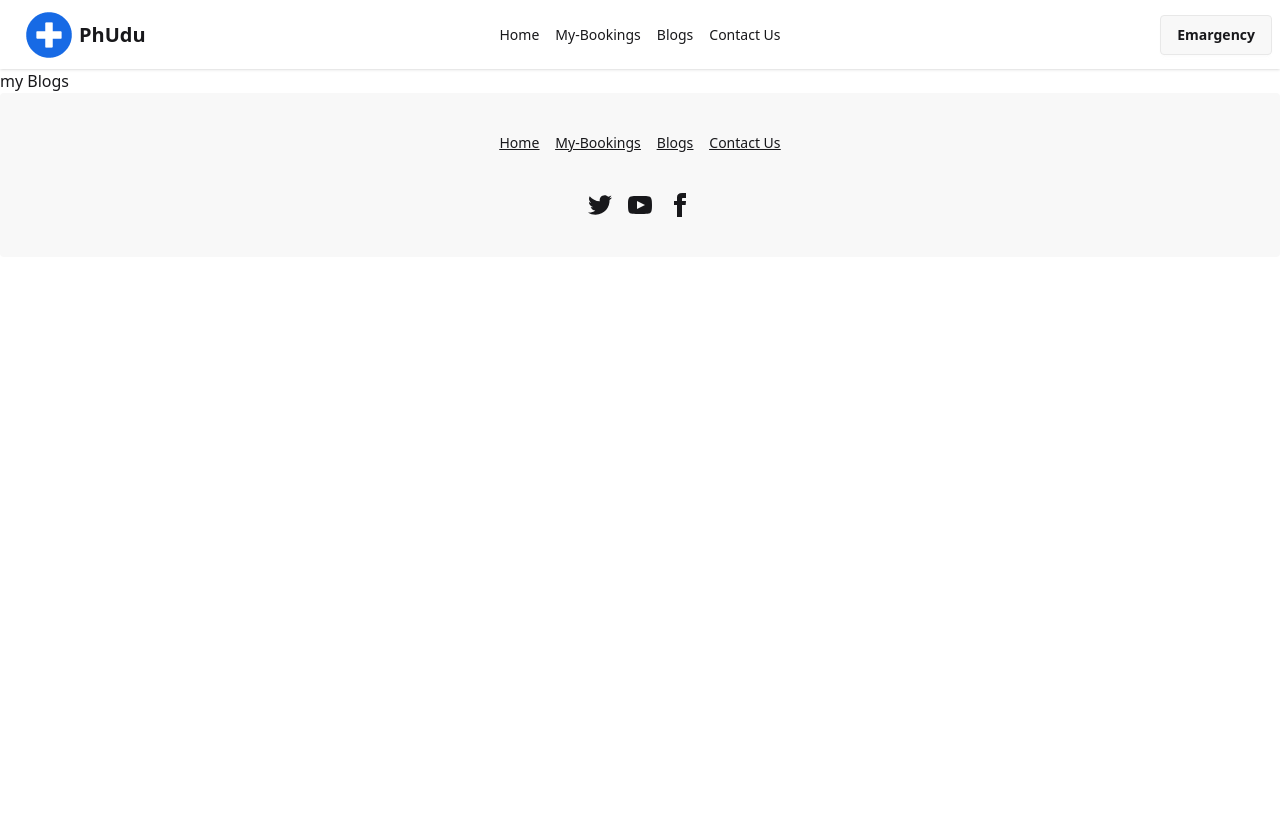
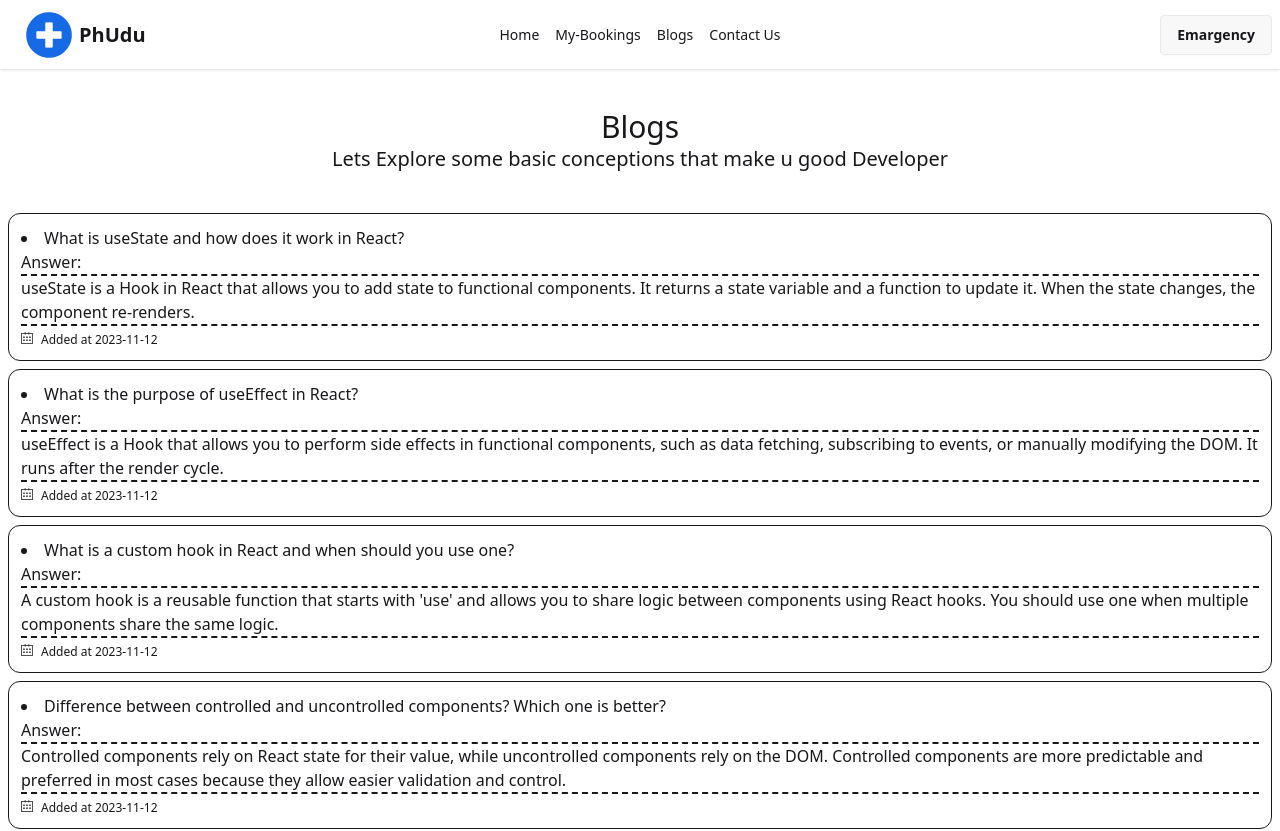
Before and after one commit to Mariam091990/Doctor-Appointment-Platform, a React (Vite) app: page /blogs in a window 1280 px wide. Shown: the top 831 px of the page. Before the commit the page ends 800 px from the top, so only its background shows below. Built offline with nearby package versions, Linux system fonts and the light colour scheme.

Commit message:
added toggle button

```diff
--- a/package.json
+++ b/package.json
@@ -13,6 +13,7 @@
     "@tailwindcss/vite": "^4.1.10",
     "react": "^19.1.0",
     "react-dom": "^19.1.0",
+    "react-icons": "^5.5.0",
     "react-router": "^7.6.2",
     "tailwindcss": "^4.1.10"
   },
--- /dev/null
+++ b/public/more_react_questions.json
@@ -0,0 +1,27 @@
+[
+  {
+    "id": 11,
+    "question": "What is useState and how does it work in React?",
+    "answer": "useState is a Hook in React that allows you to add state to functional components. It returns a state variable and a function to update it. When the state changes, the component re-renders."
+  },
+  {
+    "id": 12,
+    "question": "What is the purpose of useEffect in React?",
+    "answer": "useEffect is a Hook that allows you to perform side effects in functional components, such as data fetching, subscribing to events, or manually modifying the DOM. It runs after the render cycle."
+  },
+  {
+    "id": 13,
+    "question": "What is a custom hook in React and when should you use one?",
+    "answer": "A custom hook is a reusable function that starts with 'use' and allows you to share logic between components using React hooks. You should use one when multiple components share the same logic."
+  },
+  {
+    "id": 14,
+    "question": "Difference between controlled and uncontrolled components? Which one is better?",
+    "answer": "Controlled components rely on React state for their value, while uncontrolled components rely on the DOM. Controlled components are more predictable and preferred in most cases because they allow easier validation and control."
+  },
+  {
+    "id": 15,
+    "question": "Tell us something about useFormStatus() (explore and explain)",
+    "answer": "useFormStatus is a React Hook available in the experimental version of React for use with forms. It gives information about the status of a form submission, such as whether the form is currently submitting. It is useful for showing loading indicators or disabling buttons during form submission."
+  }
+]
--- a/public/react_questions.json
+++ /dev/null
@@ -1,52 +0,0 @@
-[
-  {
-    "id": 1,
-    "question": "What is React?",
-    "answer": "React is a JavaScript library for building user interfaces, especially single-page applications. It lets developers create reusable UI components."
-  },
-  {
-    "id": 2,
-    "question": "What is JSX?",
-    "answer": "JSX is a syntax extension for JavaScript that looks similar to HTML. It is used with React to describe what the UI should look like."
-  },
-  {
-    "id": 3,
-    "question": "What is the Virtual DOM?",
-    "answer": "The Virtual DOM is a lightweight copy of the actual DOM. React uses it to efficiently update the UI by comparing changes and applying only the necessary updates."
-  },
-  {
-    "id": 4,
-    "question": "What are components in React?",
-    "answer": "Components are reusable building blocks of a React app. They can be functional or class-based and return JSX to render UI."
-  },
-  {
-    "id": 5,
-    "question": "What is a state in React?",
-    "answer": "State is a built-in object that stores dynamic data in a component and determines how the component behaves."
-  },
-  {
-    "id": 6,
-    "question": "What is a prop in React?",
-    "answer": "Props (short for properties) are used to pass data from parent components to child components in React."
-  },
-  {
-    "id": 7,
-    "question": "What is the difference between state and props?",
-    "answer": "State is managed within the component and can change over time, while props are passed from parent to child and are read-only."
-  },
-  {
-    "id": 8,
-    "question": "What is useEffect in React?",
-    "answer": "useEffect is a Hook that lets you run side effects (like fetching data or updating the DOM) in functional components."
-  },
-  {
-    "id": 9,
-    "question": "What is conditional rendering in React?",
-    "answer": "Conditional rendering lets you show or hide UI elements based on conditions, typically using if statements or ternary operators in JSX."
-  },
-  {
-    "id": 10,
-    "question": "What is a key in React lists?",
-    "answer": "A key is a special attribute used to identify list elements uniquely. It helps React optimize re-rendering."
-  }
-]
--- a/src/Routes/Routes.jsx
+++ b/src/Routes/Routes.jsx
@@ -36,6 +36,7 @@ export const router = createBrowserRouter([
    },
    {
     path:'/blogs',
+    loader:()=>fetch('/public/more_react_questions.json'),
     Component:Blogs,
 
    },
--- a/src/pages/Blogs/Blogs.jsx
+++ b/src/pages/Blogs/Blogs.jsx
@@ -1,9 +1,37 @@
 import React from 'react';
+import { useLoaderData } from 'react-router';
+import { SlCalender } from "react-icons/sl";
 
 const Blogs = () => {
+
+const reactQuestions = useLoaderData()
+console.log(reactQuestions);
+
     return (
         <div>
-            <h1>my Blogs</h1>
+            <div className='text-center m-10'><h1 className='text-3xl'>Blogs</h1>
+          <p className='text-xl'> Lets Explore some basic conceptions that make u good Developer</p> </div>
+
+           {
+
+            reactQuestions.map((singleQues)=>  <div key={singleQues.id}>
+
+            <div className='border rounded-xl p-3 m-2 '>
+                <li>{singleQues.question}</li>
+                Answer: <br />
+                <div className='border-dashed border-t-2 border-b-2 '>
+                <p>{singleQues.answer}</p></div>
+
+                <p className='text-xs mt-1.5 flex gap-2'><SlCalender />Added at 2023-11-12</p>
+
+
+
+            </div>
+
+            </div>
+            )
+
+           }
         </div>
     );
 };
--- a/src/pages/Doctor/Doctor.jsx
+++ b/src/pages/Doctor/Doctor.jsx
@@ -3,7 +3,7 @@ import { Link } from 'react-router';
 // import sampleImage from '../../assets/C001-assets/doctor-sample.png'
 
 const Doctor = ({singleDoctor}) => {
-    //  console.log(singleDoctor);
+     console.log(singleDoctor);
 
 
     return (
--- a/src/pages/Doctors/Doctors.jsx
+++ b/src/pages/Doctors/Doctors.jsx
@@ -1,8 +1,13 @@
-import React, { Suspense } from 'react';
+import React, { Suspense, useState } from 'react';
 import Doctor from '../Doctor/Doctor';
 
 const Doctors = ({data}) => {
-// console.log(data);
+console.log(data);
+
+  const [showAll, setShowAll] = useState(false);
+
+//   // Control how many cards to show
+      const visibleDoctors = showAll ? data : data.slice(0, 6);
 
 
     return (
@@ -10,17 +15,28 @@ const Doctors = ({data}) => {
              <h1 className='text-3xl bold text-center'>Our Best Doctors</h1>
              <p className='text-sm text-center mb-10'>Lorem ipsum dolor sit amet consectetur adipisicing elit. Iure sint ex aut, perferendis pariatur quam voluptates laboriosam voluptatem. Modi, nulla.</p>
 
-            <div className='grid grid-cols-3 gap-4'>
+
+
+            <div className='grid md:grid-cols-2 lg:grid-cols-3 gap-4'>
             {
 
-             data.map((singleDoctor)=><Doctor key={singleDoctor.registrationNumber} singleDoctor ={singleDoctor} ></Doctor>)
+
+           visibleDoctors .map((singleDoctor)=><Doctor key={singleDoctor.registrationNumber} singleDoctor ={singleDoctor} ></Doctor>)
 
 
 
 
-            }
+            } </div>
 
-            </div>
+    {/* Toggle Button */}
+      {data.length > 6 && (
+        <div className="col-span-full text-center m-4">
+          <button onClick={() => setShowAll(!showAll)} className="btn btn-primary">{showAll ? "Show Less" : "Show More"}
+          </button>
+        </div>
+      )}
+
+
 
         </div>
     );
--- a/src/pages/Home/Home.jsx
+++ b/src/pages/Home/Home.jsx
@@ -10,7 +10,7 @@ const Home = () => {
         <div>
           <Banner></Banner>
           <Doctors data = {data}></Doctors>
-          <Doctor></Doctor>
+
         </div>
     );
 };
```
Also changed, not shown: 1 other file (tests, documents, lock files or other folders).
